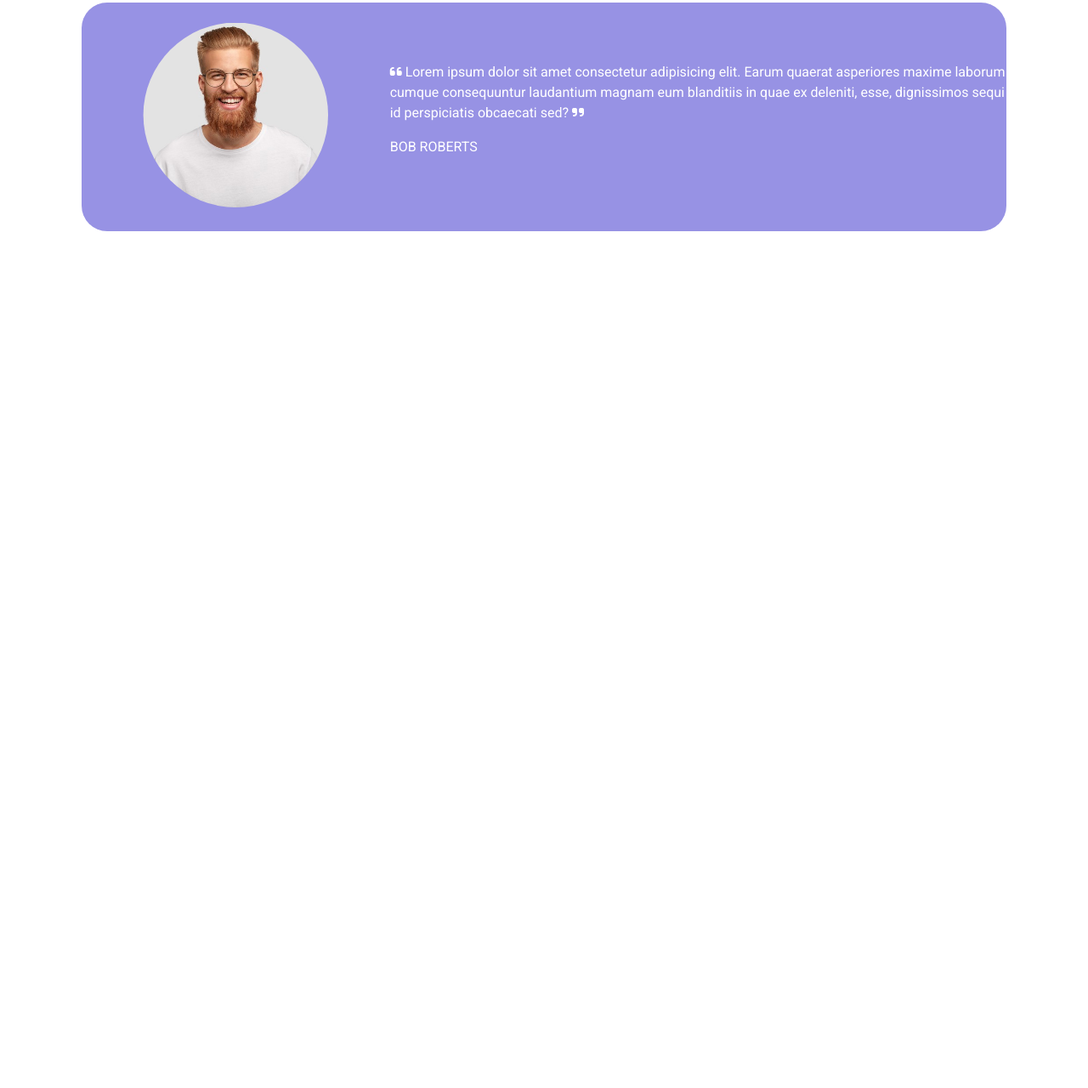
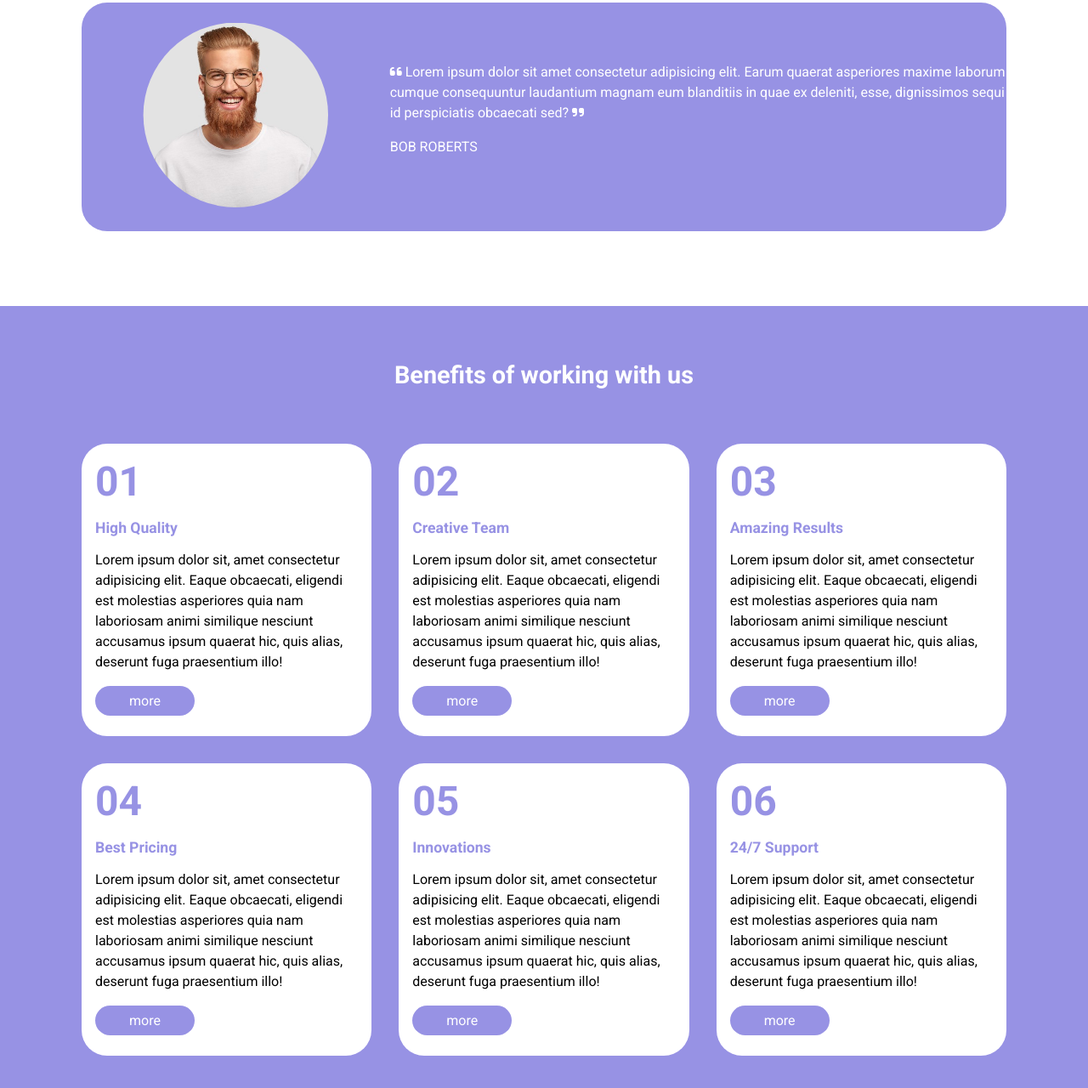
Before and after one commit to marcomammi02/htmlcss-responsive-layout, a plain HTML site: page index.html in a window 1280 px wide. Shown: the part 2600-3880 px from the top of the page at 85% size. Before the commit the page ends 2960 px from the top, so only its background shows below. Drawn offline with Linux system fonts and the light colour scheme.

Commit message:
Adding benefits section

```diff
--- a/css/style.css
+++ b/css/style.css
@@ -358,3 +358,66 @@
         text-align: left;
     }
 }
+
+
+/* benefits */
+.benefit-section{
+    background-color: #9792E4;
+    padding: 4rem 0;
+}
+
+.benefit-section h2{
+    color: #ffffff;
+    font-size: 1.8rem;
+    text-align: center;
+    margin-bottom: 4rem;
+}
+
+.card-container{
+    display: flex;
+    flex-wrap: wrap;
+    gap: 2rem;
+}
+
+.benefit-card{
+    background-color: #ffffff;
+    padding: 1rem;
+    border-radius: 30px;
+}
+
+.benefit-card h1{
+    font-size: 3rem;
+    color: #9792E4;
+    margin-bottom: 1rem;
+}
+
+.benefit-card h4{
+    color: #9792E4;
+    font-size: 1.1rem;
+    margin-bottom: 1rem;
+}
+
+.benefit-card p{
+    line-height: 1.5rem;
+}
+
+.benefit-card .benefits-btn{
+    color: #ffffff;
+    background-color: #9792E4;
+    border-radius: 30px;
+    width: fit-content;
+    padding: 0.5rem 2.5rem;
+    margin: 1rem 0 0.5rem;
+}
+
+@media screen and (min-width: 450px){
+    .benefit-card{
+        flex-basis: calc((100% - 2rem) / 2);
+    }
+}
+
+@media screen and (min-width: 811px){
+    .benefit-card{
+        flex-basis: calc((100% - 4rem) / 3);
+    }
+}
--- a/index.html
+++ b/index.html
@@ -147,6 +147,52 @@
                 </div>
             </div>
         </section>
+
+
+        <!-- benefits -->
+        <section class="benefit-section">
+            <div class="container">
+                <h2>Benefits of working with us</h2>
+                <div class="card-container">
+                    <div class="benefit-card">
+                        <h1>01</h1>
+                        <h4>High Quality</h4>
+                        <p>Lorem ipsum dolor sit, amet consectetur adipisicing elit. Eaque obcaecati, eligendi est molestias asperiores quia nam laboriosam animi similique nesciunt accusamus ipsum quaerat hic, quis alias, deserunt fuga praesentium illo!</p>
+                        <div class="benefits-btn">more</div>
+                    </div>
+                    <div class="benefit-card">
+                        <h1>02</h1>
+                        <h4>Creative Team</h4>
+                        <p>Lorem ipsum dolor sit, amet consectetur adipisicing elit. Eaque obcaecati, eligendi est molestias asperiores quia nam laboriosam animi similique nesciunt accusamus ipsum quaerat hic, quis alias, deserunt fuga praesentium illo!</p>
+                        <div class="benefits-btn">more</div>
+                    </div>
+                    <div class="benefit-card">
+                        <h1>03</h1>
+                        <h4>Amazing Results</h4>
+                        <p>Lorem ipsum dolor sit, amet consectetur adipisicing elit. Eaque obcaecati, eligendi est molestias asperiores quia nam laboriosam animi similique nesciunt accusamus ipsum quaerat hic, quis alias, deserunt fuga praesentium illo!</p>
+                        <div class="benefits-btn">more</div>
+                    </div>
+                    <div class="benefit-card">
+                        <h1>04</h1>
+                        <h4>Best Pricing</h4>
+                        <p>Lorem ipsum dolor sit, amet consectetur adipisicing elit. Eaque obcaecati, eligendi est molestias asperiores quia nam laboriosam animi similique nesciunt accusamus ipsum quaerat hic, quis alias, deserunt fuga praesentium illo!</p>
+                        <div class="benefits-btn">more</div>
+                    </div>
+                    <div class="benefit-card">
+                        <h1>05</h1>
+                        <h4>Innovations</h4>
+                        <p>Lorem ipsum dolor sit, amet consectetur adipisicing elit. Eaque obcaecati, eligendi est molestias asperiores quia nam laboriosam animi similique nesciunt accusamus ipsum quaerat hic, quis alias, deserunt fuga praesentium illo!</p>
+                        <div class="benefits-btn">more</div>
+                    </div>
+                    <div class="benefit-card">
+                        <h1>06</h1>
+                        <h4>24/7 Support</h4>
+                        <p>Lorem ipsum dolor sit, amet consectetur adipisicing elit. Eaque obcaecati, eligendi est molestias asperiores quia nam laboriosam animi similique nesciunt accusamus ipsum quaerat hic, quis alias, deserunt fuga praesentium illo!</p>
+                        <div class="benefits-btn">more</div>
+                    </div>
+                </div>
+            </div>
+        </section>
     </main>
 </body>
 </html>
```
